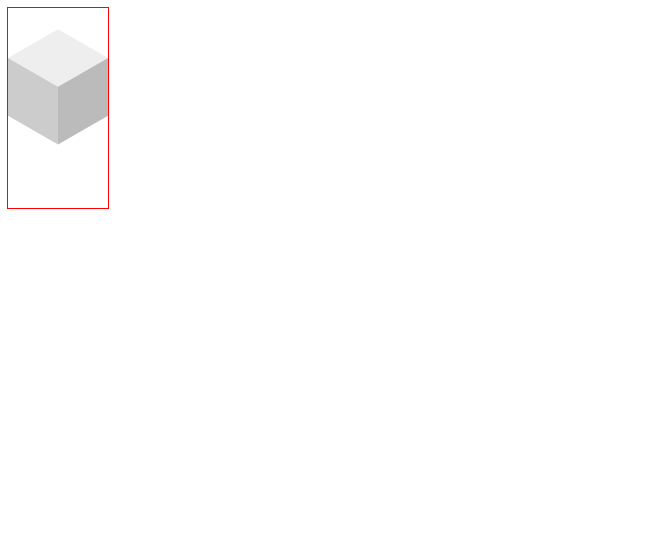
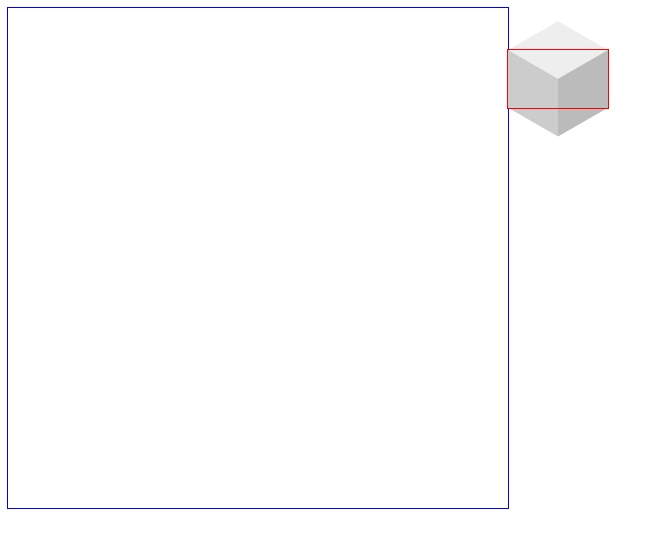
Before and after one commit to gperilli/rhombileTilingGenerator, a plain HTML site: page index.html in a window 1280 px wide. Shown: the whole page, without its empty margins (0-665 px from the left). Drawn offline with Linux system fonts and the light colour scheme.

Commit message:
:hammer: starting work on tiling frame

```diff
--- a/index.html
+++ b/index.html
@@ -2,7 +2,15 @@
 <html>
 <body>
 
-<svg id="container" height="200" width="100" style="outline: 1px solid red;">
+
+<svg id="rhombileTilingArea" height="500" width="500" style="outline: 1px solid blue;">
+
+
+
+</svg>
+
+
+<svg id="blockContainer" height="200" width="100" style="outline: 1px solid red; position: absolute; top: 50px; overflow: visible;">
 </svg>
 
 
@@ -21,65 +29,74 @@ function pythagorean(sideA, sideB){
 //alert(Math.tan(degrees_to_radians(30)) * 50)
 
 
-var svg = document.getElementById("container");
+var blockContainer = document.getElementById("blockContainer");
+
+const blockDiameter = 50;
+const hexagonWidth = blockDiameter * 2;
+const blockPerspDiameter = Math.tan(degrees_to_radians(30)) * blockDiameter;
+const blockHypotenuse = pythagorean(50, blockPerspDiameter)
+const hexagonCenterHeight = blockHypotenuse;
+
+blockContainer.setAttribute("height", blockHypotenuse);
+
+//
+var array = [
+            [ 0,0 ],
+            [ blockDiameter,(0 - blockPerspDiameter) ],
+            [ hexagonWidth,0 ],
+            [ blockDiameter,(blockPerspDiameter) ]
+          ];
+
 var polygon = document.createElementNS("http://www.w3.org/2000/svg", "polygon");
 polygon.setAttribute("fill", "#eee");
-svg.appendChild(polygon);
-
-const blockDiameter = 50;
-const blockPerspDiameter = Math.tan(degrees_to_radians(30)) * 50;
-const blockHypotenuse = pythagorean(50, blockPerspDiameter)
-
-var array = [
-            [ 0,50 ],
-            [ 50,(50 - blockPerspDiameter) ],
-            [ 100,50 ],
-            [ 50,(50 + blockPerspDiameter) ]
-          ];
+blockContainer.appendChild(polygon);
 
 for (value of array) {
-  var point = svg.createSVGPoint();
+  var point = blockContainer.createSVGPoint();
   point.x = value[0];
   point.y = value[1];
   polygon.points.appendItem(point);
 }
 
-var sideOnePolygon = document.createElementNS("http://www.w3.org/2000/svg", "polygon");
-sideOnePolygon.setAttribute("fill", "#bbb");
-svg.appendChild(sideOnePolygon);
+
+var leftSidePolygon = document.createElementNS("http://www.w3.org/2000/svg", "polygon");
+leftSidePolygon.setAttribute("fill", "#ccc");
+blockContainer.appendChild(leftSidePolygon);
 
 var sideArray = [
-            [ 50,(50 + blockPerspDiameter) ],
-            [ 50,(50 + blockPerspDiameter + blockHypotenuse) ],
-            [ 100,(50 + blockHypotenuse) ],
-            [ 100,50 ]
+            [ 0,0 ],
+            [ blockDiameter,(blockPerspDiameter) ],
+            [ blockDiameter,(blockPerspDiameter + blockHypotenuse) ],
+            [ 0,(blockHypotenuse) ],
+          ];
+
+for (value of sideArray) {
+  var point = blockContainer.createSVGPoint();
+  point.x = value[0];
+  point.y = value[1];
+  leftSidePolygon.points.appendItem(point);
+}
+
+var rightSidePolygon = document.createElementNS("http://www.w3.org/2000/svg", "polygon");
+rightSidePolygon.setAttribute("fill", "#bbb");
+blockContainer.appendChild(rightSidePolygon);
+
+var sideArray = [
+            [ blockDiameter,(blockPerspDiameter) ],
+            [ blockDiameter,(blockPerspDiameter + blockHypotenuse) ],
+            [ hexagonWidth,(blockHypotenuse) ],
+            [ hexagonWidth,0 ]
 
           ];
 
 for (value of sideArray) {
-  var point = svg.createSVGPoint();
+  var point = blockContainer.createSVGPoint();
   point.x = value[0];
   point.y = value[1];
-  sideOnePolygon.points.appendItem(point);
+  rightSidePolygon.points.appendItem(point);
 }
 
-var sideTwoPolygon = document.createElementNS("http://www.w3.org/2000/svg", "polygon");
-sideTwoPolygon.setAttribute("fill", "#ccc");
-svg.appendChild(sideTwoPolygon);
 
-var sideArray = [
-            [ 0,50 ],
-            [ 50,(50 + blockPerspDiameter) ],
-            [ 50,(50 + blockPerspDiameter + blockHypotenuse) ],
-            [ 0,(50 + blockHypotenuse) ],
-          ];
-
-for (value of sideArray) {
-  var point = svg.createSVGPoint();
-  point.x = value[0];
-  point.y = value[1];
-  sideTwoPolygon.points.appendItem(point);
-}
 
 </script>
 
```
